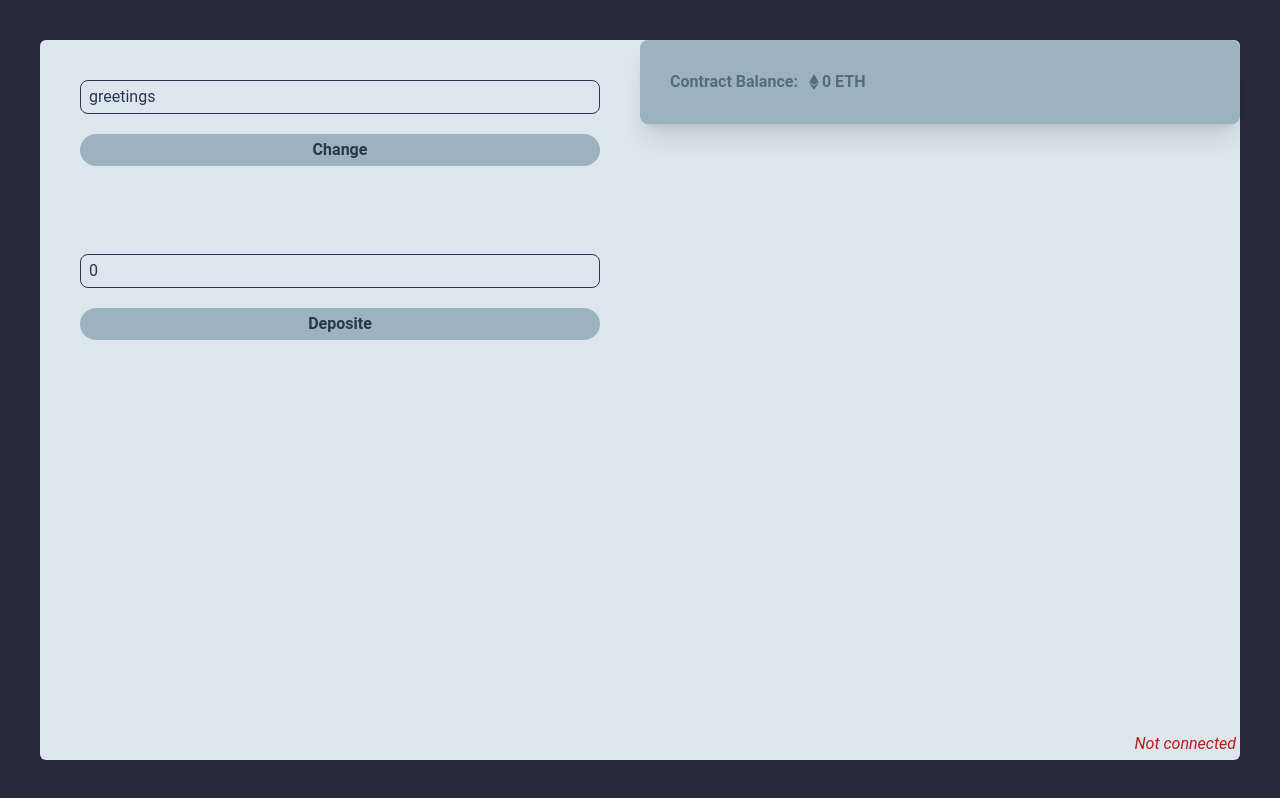
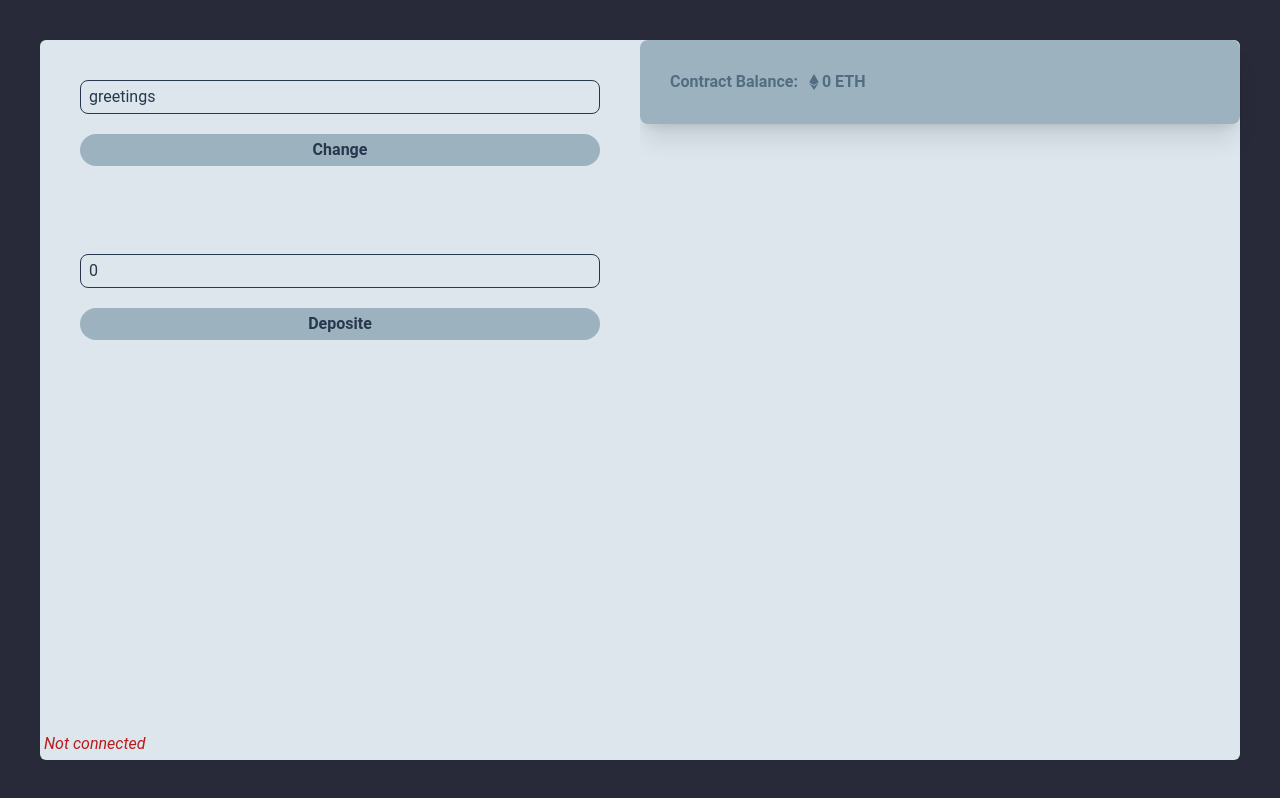
Before and after one commit to mrkartikmishra/blockchain-greetings-and-contract-balance, a React (Vite) app: page / in a window 1280 px wide. Built offline with nearby package versions, Linux system fonts and the light colour scheme.

Commit message:
account connected text moved to left

```diff
--- a/src/App.jsx
+++ b/src/App.jsx
@@ -80,7 +80,7 @@ const App = () => {
 
   return (
     <div className="bg-black h-screen sm:h-screen flex flex-col-reverse sm:flex-row justify-center sm:justify-around p-10 font-roboto">
-      <div className="bg-gray w-full sm:w-1/2 sm:rounded-l-md">
+      <div className="bg-gray w-full sm:w-1/2 sm:rounded-l-md relative">
         <form
           onSubmit={handleGreetingSubmit}
           className="flex flex-col gap-3 flex-start p-10"
@@ -117,17 +117,7 @@ const App = () => {
             Deposite
           </button>
         </form>
-      </div>
-      <div className="bg-gray w-full sm:w-1/2 md:w-1/2 rounded-r-md relative">
-        <div className="flex sm:justify-end">
-          <div className="w-full bg-tertiary sm:p-[30px] shadow-xl p-10 sm:rounded-lg font-semibold text-secondary">
-            <h3>{greenting}</h3>
-            <p className="flex items-center">
-              Contract Balance: <FaEthereum className="ml-2" /> {deposite} ETH
-            </p>
-          </div>
-        </div>
-        <p className="absolute right-1 bottom-1 italic text-sewcondary">
+        <p className="absolute left-1 bottom-1 italic text-sewcondary">
           {currentAccount ? (
             <span className="text-green-700">{`connected: ${currentAccount.slice(
               0,
@@ -141,6 +131,16 @@ const App = () => {
           )}
         </p>
       </div>
+      <div className="bg-gray w-full sm:w-1/2 md:w-1/2 rounded-r-md">
+        <div className="flex sm:justify-end">
+          <div className="w-full bg-tertiary sm:p-[30px] shadow-xl p-10 sm:rounded-lg font-semibold text-secondary">
+            <h3>{greenting}</h3>
+            <p className="flex items-center">
+              Contract Balance: <FaEthereum className="ml-2" /> {deposite} ETH
+            </p>
+          </div>
+        </div>
+      </div>
     </div>
   );
 };
```
